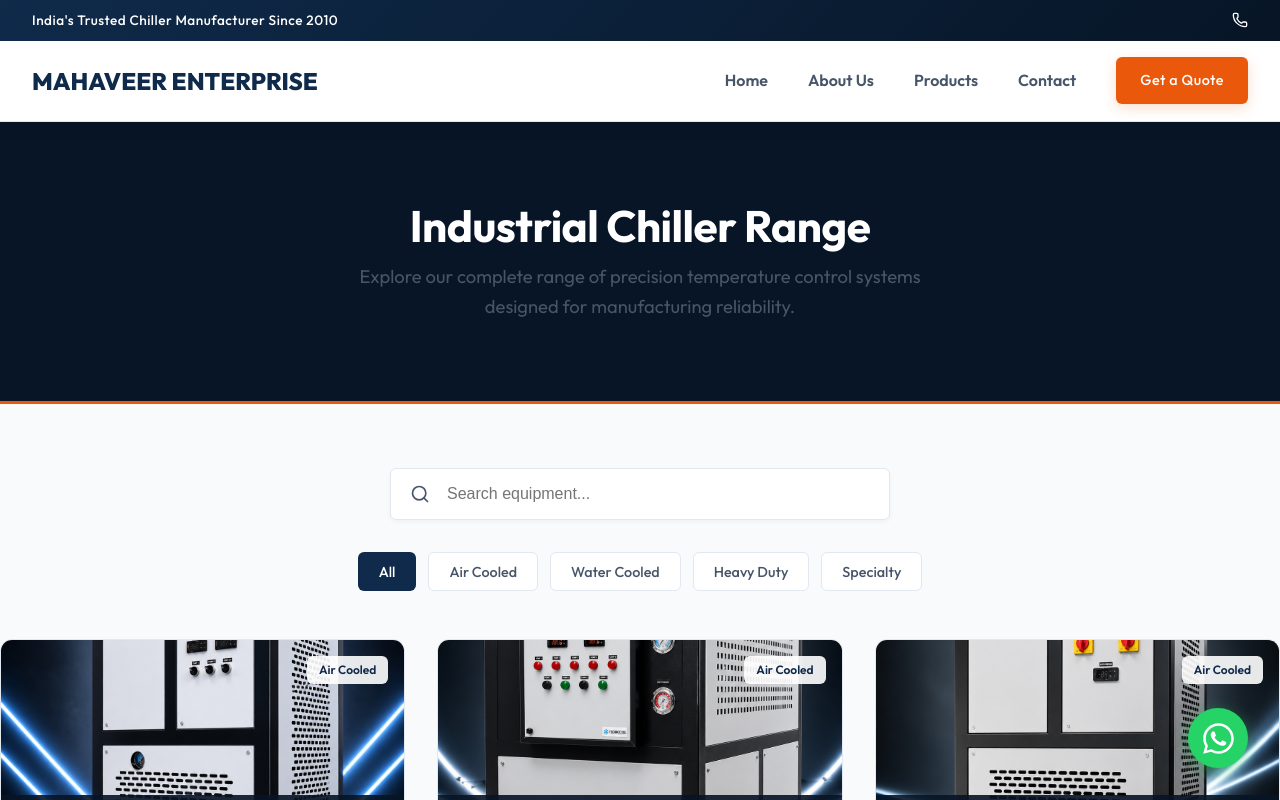
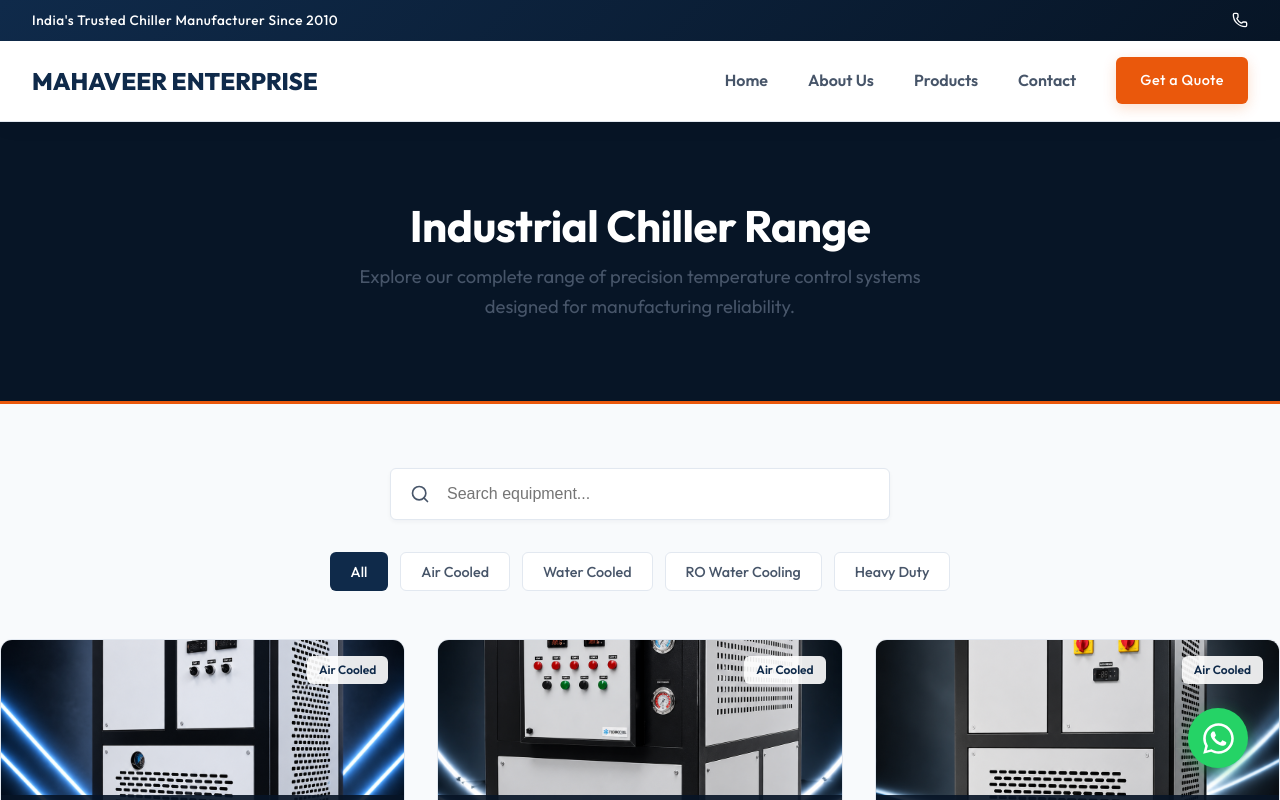
Before and after one commit to zerofydigital/mahaveer-enterprise, a React (Vite) app: page /products in a window 1280 px wide. Shown: the top 800 px of the page. Built offline with nearby package versions, Linux system fonts and the light colour scheme.

Commit message:
Organize products into proper categories, including a new RO Water Cooling category

```diff
--- a/src/pages/Products.jsx
+++ b/src/pages/Products.jsx
@@ -74,7 +74,7 @@
   {
     id: 4,
     name: "10 TR Water Chiller (RO Water Cooling)",
-    category: "Specialty",
+    category: "RO Water Cooling",
     description: "High-capacity 10 TR water chiller designed for intensive RO water cooling applications.",
     features: ["Ideal for RO Water Cooling", "High Capacity", "Continuous Operation", "Reliable Performance"],
     tempRange: "5°C to 25°C",
@@ -85,7 +85,7 @@
   {
     id: 5,
     name: "3 TR Water Chiller (Outdoor Unit)",
-    category: "Specialty",
+    category: "RO Water Cooling",
     description: "3 TR water chiller designed in an outdoor unit specifically for RO water cooling applications.",
     features: ["Outdoor Unit Design", "Ideal for RO Water Cooling", "Weather Resistant", "High Efficiency Cooling"],
     tempRange: "5°C to 25°C",
@@ -107,7 +107,7 @@
   {
     id: 7,
     name: "2 TR Water Chiller (RO Water Cooling)",
-    category: "Specialty",
+    category: "RO Water Cooling",
     description: "Compact and efficient 2 TR water chiller specially designed for RO water cooling systems.",
     features: ["Optimized for RO Systems", "Compact Design", "Energy Efficient", "Reliable Operation"],
     tempRange: "5°C to 25°C",
@@ -118,7 +118,7 @@
   {
     id: 8,
     name: "5 TR Water Chiller (RO Water Cooling)",
-    category: "Specialty",
+    category: "RO Water Cooling",
     description: "Robust 5 TR water chiller optimized for large-scale RO water cooling setups.",
     features: ["Optimized for RO Systems", "Heavy Duty Design", "Energy Efficient", "Reliable Operation"],
     tempRange: "5°C to 25°C",
@@ -128,7 +128,7 @@
   }
 ];
 
-const categories = ["All", "Air Cooled", "Water Cooled", "Heavy Duty", "Specialty"];
+const categories = ["All", "Air Cooled", "Water Cooled", "RO Water Cooling", "Heavy Duty"];
 
 export default function Products() {
   const [searchTerm, setSearchTerm] = useState("");
```
